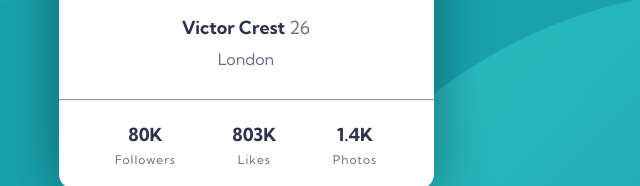
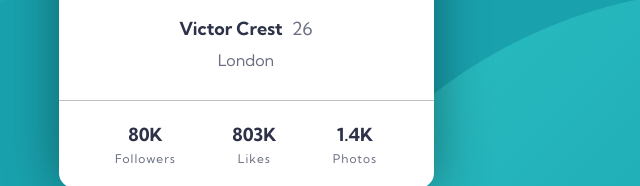
Before and after one commit to Bapu-30/profile-card-component, a plain HTML site: page index.html in a window 1280 px wide. Shown: the part 411-597 px from the top of the page, 394-1034 px from the left. Drawn offline with Linux system fonts and the light colour scheme.

Commit message:
changes in <hr> element

```diff
--- a/index.html
+++ b/index.html
@@ -14,7 +14,7 @@
 <body>
   <main>
     <div class="card">
-      <img src="images/bg-pattern-card.svg" class="top" alt="top card image">
+      <img src="images/bg-pattern-card.svg" class="top" aria-hidden="true">
       <div class="dp">
         <img src="images/image-victor.jpg" alt="progile picture">
       </div>
--- a/style.css
+++ b/style.css
@@ -23,10 +23,13 @@
 }
 
 hr {
-    width: 100%;
+    /* width: 100%;
     background-color: hsl(0, 25%, 98%);
     height: 0.1px;
-    outline-style: none;
+    outline-style: none; */
+    width: 100%;
+    border: none;
+    border-bottom: 1px solid hsl(0, 3%, 76%);
 }
 
 .card {
@@ -70,6 +73,11 @@
 .name span {
     font-weight: 400;
     color: hsl(227, 10%, 46%);
+    padding-left: 5px;
+}
+
+.city {
+    /* margin-left: 15px; */
 }
 
 .dp {
```
